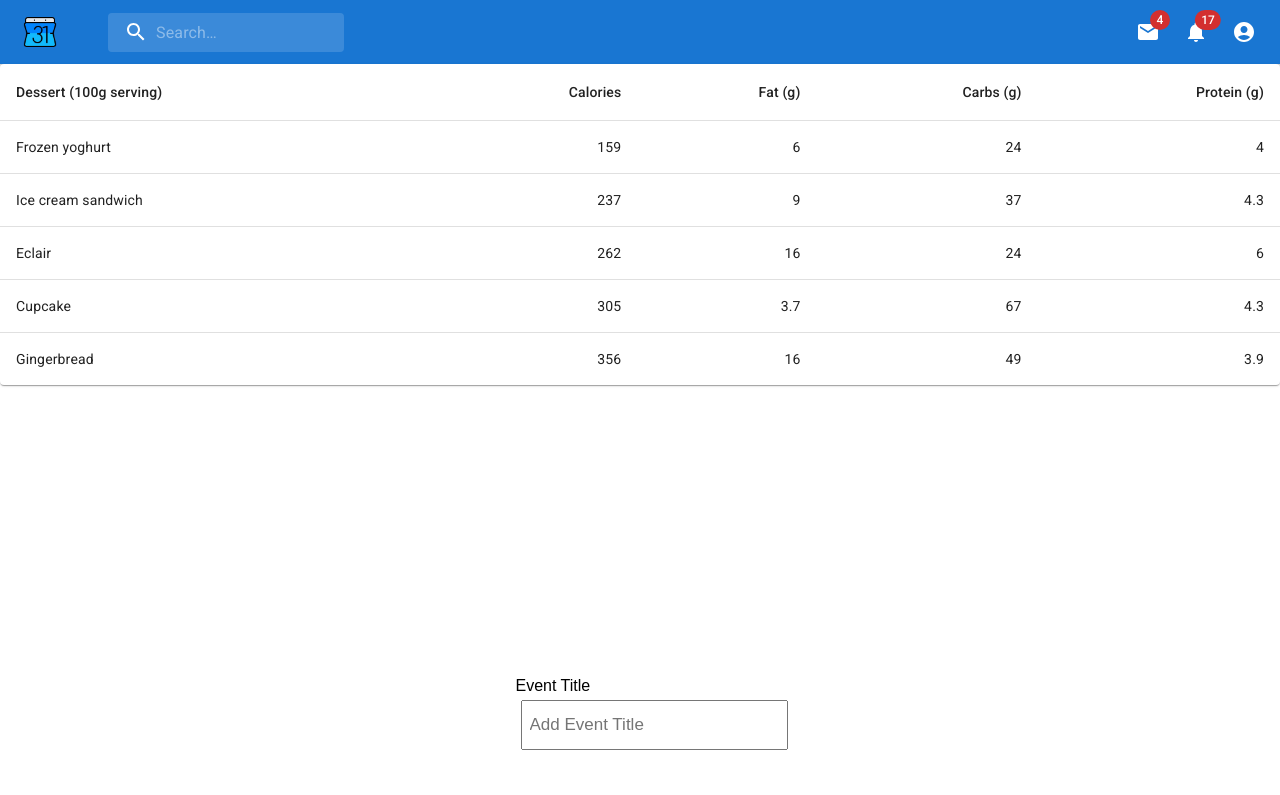
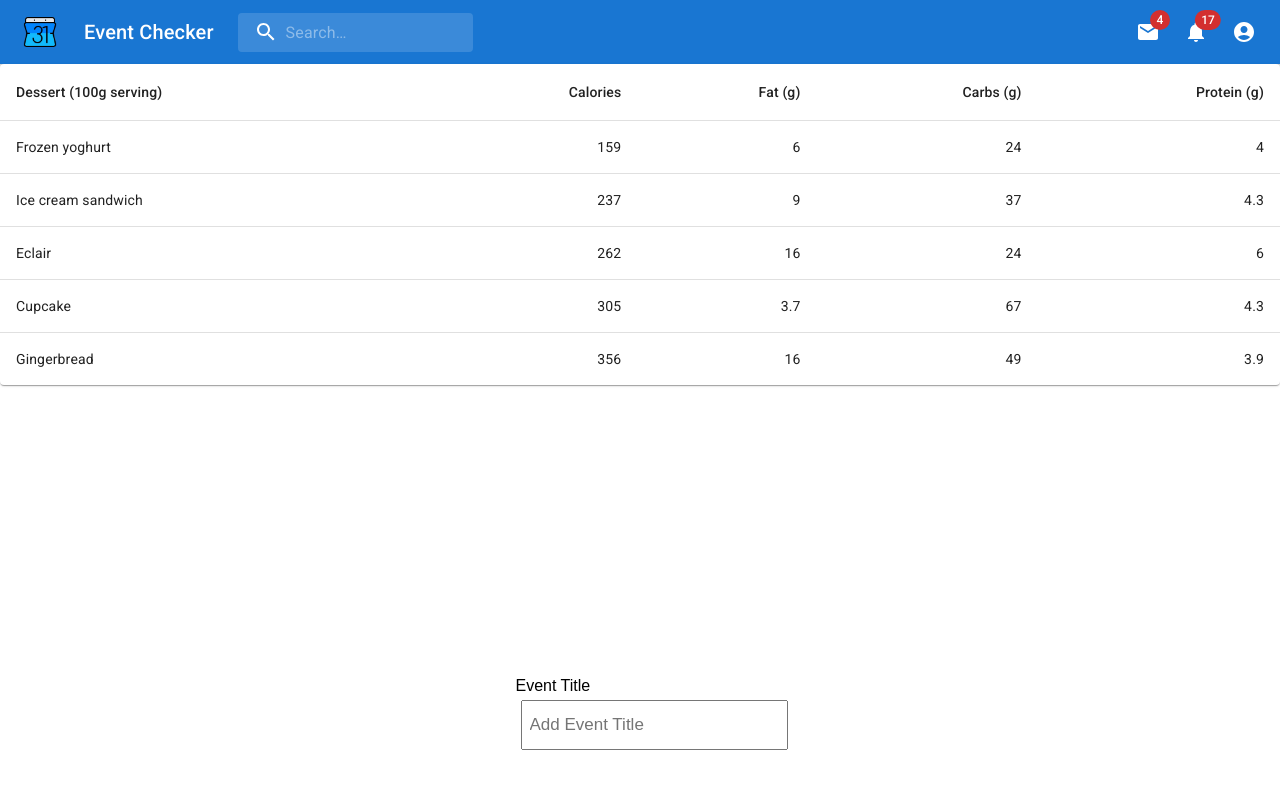
Before and after one commit to Pragati-C19/Event-Checker, a React (Create React App) app: page / in a window 1280 px wide. Shown: the top 795 px of the page. Built offline with nearby package versions, Linux system fonts and the light colour scheme.

Commit message:
change the project name in navbar

```diff
--- a/src/components/navbar.js
+++ b/src/components/navbar.js
@@ -175,7 +175,7 @@ const PrimarySearchAppBar = () => {
             component="div"
             sx={{ display: { xs: "none", sm: "block" } }}
           >
-
+            Event Checker
           </Typography>
           <Search>
             <SearchIconWrapper>
```
